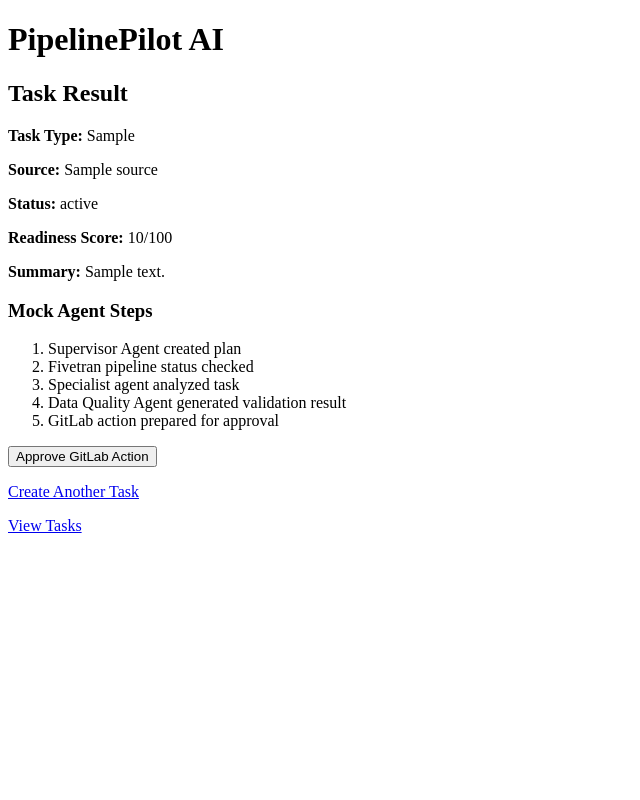
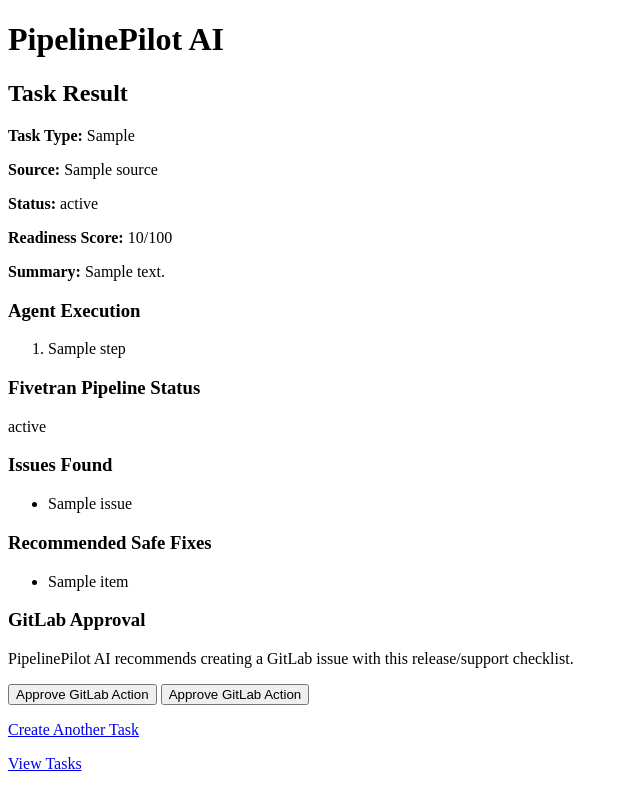
Before and after one commit to vsravya1/pipelinepilot-ai, a Flask app: template templates/result.html in a window 1280 px wide. Shown: the whole page, without its empty margins (0-640 px from the left). Run offline with Flask 3, Linux system fonts and the light colour scheme; the template is opened without the code that fills it: most values are stand-ins (such as "Sample title", 1, 10 or a date in 2020).

Commit message:
Enhance result.html with agent execution and issues sections

```diff
--- a/templates/result.html
+++ b/templates/result.html
@@ -13,14 +13,33 @@
     <p><b>Readiness Score:</b> {{ task.score }}/100</p>
     <p><b>Summary:</b> {{ task.summary }}</p>
 
-    <h3>Mock Agent Steps</h3>
-    <ol>
-        <li>Supervisor Agent created plan</li>
-        <li>Fivetran pipeline status checked</li>
-        <li>Specialist agent analyzed task</li>
-        <li>Data Quality Agent generated validation result</li>
-        <li>GitLab action prepared for approval</li>
-    </ol>
+<h3>Agent Execution</h3>
+<ol>
+    {% for step in task.agent_steps %}
+        <li>{{ step }}</li>
+    {% endfor %}
+</ol>
+
+<h3>Fivetran Pipeline Status</h3>
+<p>{{ task.fivetran_status }}</p>
+
+<h3>Issues Found</h3>
+<ul>
+    {% for issue in task.issues %}
+        <li>{{ issue }}</li>
+    {% endfor %}
+</ul>
+
+<h3>Recommended Safe Fixes</h3>
+<ul>
+    {% for item in task.recommendations %}
+        <li>{{ item }}</li>
+    {% endfor %}
+</ul>
+
+<h3>GitLab Approval</h3>
+<p>PipelinePilot AI recommends creating a GitLab issue with this release/support checklist.</p>
+<button>Approve GitLab Action</button>
 
     <button>Approve GitLab Action</button>
 
```
